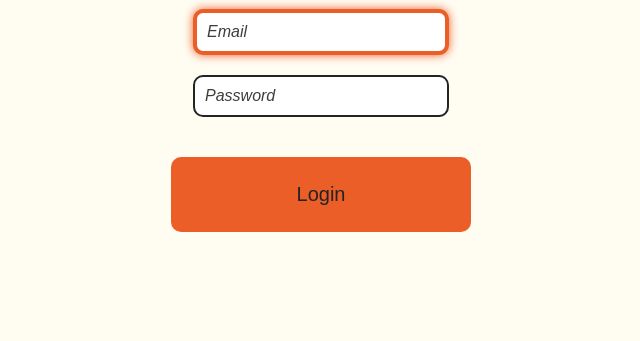
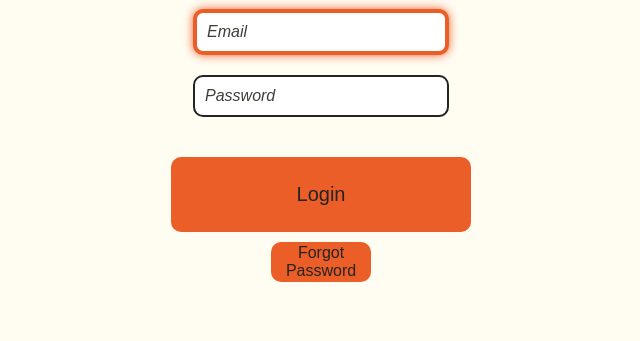
Before and after one commit to tiagorfilipe22/myFirstWebApp, a Flask app: page / in a window 1280 px wide. Shown: the part 151-492 px from the top of the page, without its empty margins (319-959 px from the left). Run offline with Flask 3, Linux system fonts and the light colour scheme; some libraries are stand-ins or nearby versions; some web fonts are replaced.

Commit message:
add method to reset password to forgot users, checks for 8 digi password check email

```diff
--- a/app.py
+++ b/app.py
@@ -5,6 +5,7 @@ from werkzeug.security import check_password_hash, generate_password_hash
 import push_alert
 import email_alert
 import passgenerator
+import re
 
 
 app = Flask(__name__)
@@ -23,7 +24,7 @@ role = ["Admin", "Admin User", "Power User", "User", "New User", "Password Reset
 status = ["Active", "Inactive"]
 priority = ["Low", "Medium", "High"]
 ticketStatus = ["No Status", "In Progress", "In Pause", "Terminated", "Archived"]
-
+email_pattern = r'^[\w\.-]+@[\w\.-]+\.\w+$'
 
 
 
@@ -46,7 +47,6 @@ def index():
         flash("Waiting for admin aproval")
         return render_template("index.html")
     elif permission == 5:
-        flash("Your Password is Reseted")
         return redirect("/profile")
     elif permission <  2:
         return redirect("/checkuser")
@@ -96,6 +96,15 @@ def register():
         password = request.form.get("password")
         pConfirmation = request.form.get("pConfirmation")
 
+
+
+        if not re.match(email_pattern, email):
+            flash("Have to register with a valid email!")
+            return render_template("register.html")
+
+
+
+
         # variable validation
         if not email:
             flash("No email!")
@@ -105,6 +114,9 @@ def register():
             return render_template("register.html")
         elif not password:
             flash("No Password!")
+            return render_template("register.html")
+        elif len(password) != 8:
+            flash("Password must have 8 Chars or more")
             return render_template("register.html")
         elif not pConfirmation:
             flash("You have to confirm the password!")
@@ -117,6 +129,9 @@ def register():
         pHash = generate_password_hash(password)
 
         # try to add to database if cant add becouse email already exists
+
+
+
         try:
             db.execute(
                 "INSERT INTO users (email, hash, name) VALUES(?, ?, ?)", email, pHash, name
@@ -130,10 +145,11 @@ def register():
             flash("Email already taken")
             return render_template("register.html")
 
-
+        # send email to new user
         text = "Hello " + name + "\nYou have complete registration on Help Desk Project CS50.\nLink: http://www.google.pt\nWait for admin Aproval."
         email_alert.email_alert("Help Desk Project CS50 - Registration", text, email)
 
+        # send email to admins
         text = "Email: " + email + "\nName:  " + name
         #push_alert.message("New USER", text)
 
@@ -231,8 +247,14 @@ def password():
             flash("Name Changed!")
             db.execute("UPDATE users SET name = ? WHERE id = ?", name, userID)
 
+
+
         if pOld and password and pConfirmation:
              # get user ID and data from db
+
+            if len(password) != 8:
+                flash("Password must have 8 Chars or more")
+                return redirect("/profile")
 
             dbPass = db.execute("SELECT hash FROM users WHERE id = ?", userID)[0]["hash"]
 
@@ -242,7 +264,9 @@ def password():
                     new = generate_password_hash(password)
                     db.execute("UPDATE users SET hash = ? WHERE id = ?", new, userID)
                     if session.get('permission') == 5:
-                        db.execute("UPDATE users SET permission = 4 WHERE id = ?", userID)
+                        db.execute("UPDATE users SET permission = 3 WHERE id = ?", userID)
+                        flash("You have changed Password!")
+                        return redirect("/logout")
                     flash("You have changed Password!")
                     return redirect("/profile")
                 else:
@@ -385,8 +409,39 @@ def resetpassword():
 
     if request.method == "POST":
 
-        # get link ID
-        userID = session["edit_user"]
+        # try to get link ID
+        try:
+            userID = session["edit_user"]
+        # if can get its a Forgot password situation
+        except:
+            email = request.form.get("email")
+
+            if not re.match(email_pattern, email):
+                flash("Input a valid email!")
+                return redirect("/resetpassword")
+
+            password = passgenerator.get_random_string()
+            hash = generate_password_hash(password)
+
+            # alterar estado permission to 5
+            # alterar password
+            try:
+                db.execute("UPDATE users SET hash = ?, permission = 5 WHERE email = ?", hash, email)
+
+            except:
+                return redirect("/")
+
+
+            # enviar email com nova password
+            user = db.execute('SELECT * FROM users WHERE email = ?', email)
+            name = user[0]['name']
+            text = "Hello " + name + "\nYour password has been reseted.\nNew Password: " + password
+            email_alert.email_alert("Help Desk Project CS50 - Password Reset", text, email)
+            # return users
+            return redirect("/")
+
+
+        # admin reset password
         password = passgenerator.get_random_string()
         print(password)
         hash = generate_password_hash(password)
@@ -404,8 +459,10 @@ def resetpassword():
         text = "Hello " + name + "\nYour password has been reseted.\nNew Password: " + password
         email_alert.email_alert("Help Desk Project CS50 - Password Reset", text, email)
         # return users
+        return redirect("/users")
 
-        return redirect("/users")
+
+    return render_template("getemail.html")
 
 
 # tickets
--- a/templates/index.html
+++ b/templates/index.html
@@ -7,10 +7,10 @@
 {% block body %}
 <div><h1>INDEX/LOGIN</h1></div>
 <div>
-{% for message in get_flashed_messages() %}
-<p class="flash-text"><b>{{message}}</b></p>
-{% endfor %}
-</div>
+  {% for message in get_flashed_messages() %}
+  <p class="flash-text"><b>{{message}}</b></p>
+  {% endfor %}
+  </div>
     <form action="/login" method="post">
       <div>
         <input autocomple="off" autofocus name="email" placeholder="Email" type="text">
@@ -22,6 +22,10 @@
         <button type="submit" class="enter">Login</button>
       </div>
     </form>
+    <form action="/resetpassword">
+      <button type="submit">Forgot Password</button>
+    </form>
+
 
 </form>
 {% endblock %}
--- a/templates/register.html
+++ b/templates/register.html
@@ -19,7 +19,7 @@
         <input autocomple="off" autofocus name="name" placeholder="Name" type="text">
       </div>
       <div >
-        <p>Password must have 10 chars or more</p>
+        <p>Password must have 8 chars or more</p>
         <input autocomple="off" name="password" placeholder="Password" type="password">
 
       </div>
```
Also changed, not shown: templates/getemail.html (added, +25 -0 lines), data.db.
